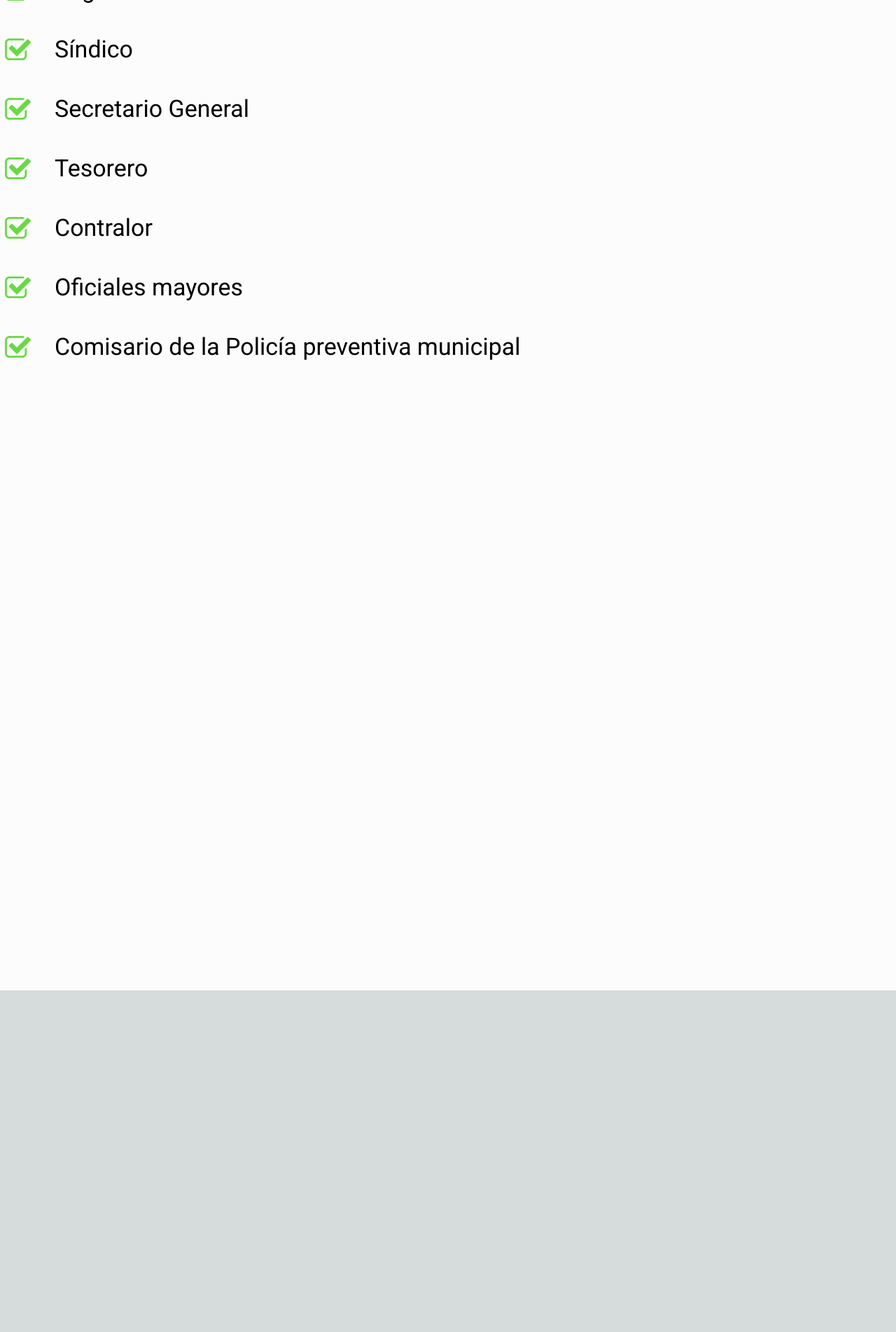
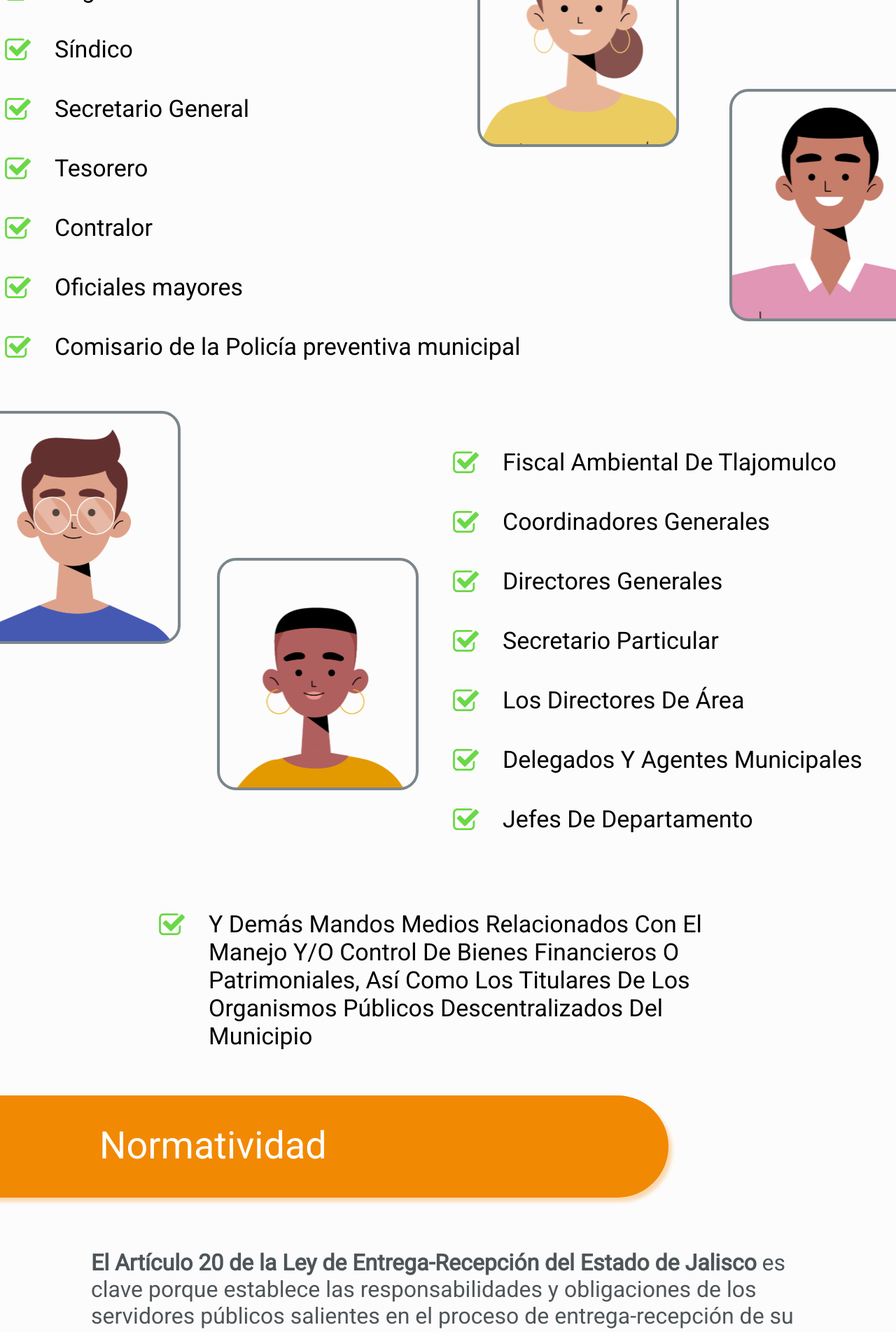
Before and after one commit to AbrahamMarquez/sier-delivery-reception, a Next.js app: page / in a window 1280 px wide. Shown: the part 1360-3263 px from the top of the page at 70% size. Before the commit the page ends 2775 px from the top, so only its background shows below. Built offline with nearby package versions, Linux system fonts and the light colour scheme.

Commit message:
cambios en tlajomulco pagina

```diff
--- a/src/components/organisms/Landing/Landing.module.scss
+++ b/src/components/organisms/Landing/Landing.module.scss
@@ -238,20 +238,171 @@
         }
         .div3 {
             grid-area: 2 / 2 / 3 / 3;
-
+            position: relative;
+            .imgFloat1{
+                position: absolute;
+                left: 40px;
+            }
+            .imgFloat2{
+                position: absolute;
+                left: 400px;
+                top: 250px;
+            }
         }
         .div4 {
             grid-area: 3 / 1 / 4 / 2;
-
+            position: relative;
+            .imgFloat1{
+                position: absolute;
+                right: 380px;
+            }
+            .imgFloat2{
+                position: absolute;
+                right: 40px;
+                top: 210px;
+            }
         }
         .div5 {
             grid-area: 3 / 2 / 4 / 3;
-
+            text-align: -webkit-left;
+            padding-top: 50px;
+            .displayFlex{
+                width: 744px;
+                display: flex;
+                margin-bottom: 34px;
+                // margin-top: 50px;
+                right: 0;
+                .img{
+                    height: 51px;
+                    width: 51px;
+                    margin-right: 27px;
+                }
+                .textBlack{
+                    text-transform: capitalize;
+                    font-family: Roboto;
+                    font-size: 34px;
+                    color: #000000;
+                    margin-top: 5px;
+                }
+            }
         }
         .div6 {
             grid-area: 4 / 1 / 5 / 3;
+            .displayFlex{
+                padding: 0 220px;
+                display: flex;
+                margin-bottom: 34px;
+                .img{
+                    height: 51px;
+                    width: 51px;
+                    margin-right: 27px;
+                }
+                .textBlack{
+                    text-transform: capitalize;
+                    font-family: Roboto;
+                    font-size: 34px;
+                    color: #000000;
+                    margin-top: 5px;
+                }
+            }
+        }
+    }
 
+    .colorBalls{
+        // padding: 200px;
+        background-color: #fcfcfc;
+        .div1 {
+            padding-top: 150px;
+            height: 300px;
+            position: relative;
+            .divYellow{
+                position: absolute;
+                left: -74px;
+                width: 1029px;
+                height: 146px;
+                border-radius: 100px;
+                background-color: #f28902;
+                box-shadow: 5px 6px 5px rgba(242,137,2,0.3);
+            }
+            .text{
+                position: absolute;
+                left: 142px;
+                color: white;
+                font-family: Roboto;
+                font-size: 54px;
+                margin-top: 40px;
+            }
         }
+        .textBig{
+            padding: 70px 130px 90px;
+            font-family: Roboto;
+            font-size: 32px;
+            color: #4e5559;
+            span{
+                font-weight: bold;
+            }
+        }
+        .pt0{
+            padding-top: 0px;
+        }
+        .colors_container{
+            max-width: 1600px;
+            width: 100%;
+            // width: 1611px;
+            height: 981px;
+            // background-size: cover;
+            display: flex;
+            position: absolute;
+            background-color: #fcfcfc;
+            // margin-top: -4px;
+            // border-radius: 0 0 10px 10px;
+            // overflow: hidden;
+            div{
+                position: absolute;
+                border-radius: 100%;
+            }
+            .red{
+                top: 0;
+                right: 0;
+                background-color: #fa475a;
+                width: 576px;
+                height: 575px;
+                box-shadow: 0px 13px 5px rgba(250,71,90,0.3);
+            }
+            .grey{
+                top: 20px;
+                left: 50px;
+                background-color: #7b868c;
+                width: 378px;
+                height: 377px;
+                box-shadow: 5px 6px 5px rgba(123,134,140,0.3);
+            }
+            .blue{
+                bottom: 0;
+                left: 0;
+                background-color: #36b1cd;
+                width: 483px;
+                height: 475px;
+                box-shadow: 0px 13px 5px rgba(54,177,205,0.3);
+            }
+            .yellow{
+                top: 500px;
+                right: 190px;
+                background-color: #f28902;
+                width: 415px;
+                height: 415px;
+                box-shadow: 5px 8px 5px rgba(242,137,2,0.3);
+            }
+            .green{
+                top: 100px;
+                right: 520px;
+                background-color: #6bd847;
+                width: 737px;
+                height: 737px;
+                box-shadow: 5px 6px 5px rgba(107,216,71,0.3);
+            }
+        }
+
     }
 }
 
--- a/src/components/organisms/Landing/Landing.tsx
+++ b/src/components/organisms/Landing/Landing.tsx
@@ -4,6 +4,10 @@ import imgOval1 from '@/../public/images/landing/Oval.svg'
 import imgOval2 from '@/../public/images/landing/Oval(1).svg'
 import imgGreen from '@/../public/images/landing/Rectangle1.svg'
 import imgCheckGreen from '@/../public/images/landing/Icon(23).svg'
+import imgOc from '@/../public/images/landing/Rectangle.svg'
+import imgOc1 from '@/../public/images/landing/Rectangle(1).svg'
+import imgOc2 from '@/../public/images/landing/Rectangle(2).svg'
+import imgOc3 from '@/../public/images/landing/Rectangle(3).svg'
 
 import Image from 'next/image'
 
@@ -121,12 +125,120 @@ export function Landing(): React.JSX.Element {
             <div className={styles.textBlack}>Comisario de la Policía preventiva municipal</div>
           </div>
         </div>
-        <div className={styles.div3}></div>
-        <div className={styles.div4}></div>
-        <div className={styles.div5}></div>
-        <div className={styles.div6}></div>
+        <div className={styles.div3}>
+          <Image
+            src={imgOc}
+            alt='ball1'
+            className={styles.imgFloat1}
+          />
+          <Image
+            src={imgOc1}
+            alt='ball1'
+            className={styles.imgFloat2}
+          />
+        </div>
+        <div className={styles.div4}>
+          <Image
+            src={imgOc2}
+            alt='ball1'
+            className={styles.imgFloat1}
+          />
+          <Image
+            src={imgOc3}
+            alt='ball1'
+            className={styles.imgFloat2}
+          />
+        </div>
+        <div className={styles.div5}>
+          <div className={styles.displayFlex}>
+            <Image
+              src={imgCheckGreen}
+              alt='ball1'
+              className={styles.img}
+            />
+            <div className={styles.textBlack}>Fiscal ambiental de Tlajomulco</div>
+          </div>
+          <div className={styles.displayFlex}>
+            <Image
+              src={imgCheckGreen}
+              alt='ball1'
+              className={styles.img}
+            />
+            <div className={styles.textBlack}>Coordinadores Generales</div>
+          </div>
+          <div className={styles.displayFlex}>
+            <Image
+              src={imgCheckGreen}
+              alt='ball1'
+              className={styles.img}
+            />
+            <div className={styles.textBlack}>Directores Generales</div>
+          </div>
+          <div className={styles.displayFlex}>
+            <Image
+              src={imgCheckGreen}
+              alt='ball1'
+              className={styles.img}
+            />
+            <div className={styles.textBlack}>secretario particular</div>
+          </div>
+          <div className={styles.displayFlex}>
+            <Image
+              src={imgCheckGreen}
+              alt='ball1'
+              className={styles.img}
+            />
+            <div className={styles.textBlack}>los directores de Área</div>
+          </div>
+          <div className={styles.displayFlex}>
+            <Image
+              src={imgCheckGreen}
+              alt='ball1'
+              className={styles.img}
+            />
+            <div className={styles.textBlack}>delegados y agentes municipales</div>
+          </div>
+          <div className={styles.displayFlex}>
+            <Image
+              src={imgCheckGreen}
+              alt='ball1'
+              className={styles.img}
+            />
+            <div className={styles.textBlack}>jefes de departamento</div>
+          </div>
+        </div>
+        <div className={styles.div6}>
+          <div className={styles.displayFlex}>
+            <Image
+              src={imgCheckGreen}
+              alt='ball1'
+              className={styles.img}
+            />
+            <div className={styles.textBlack}>
+              Y demás mandos medios relacionados con el manejo y/o control de bienes financieros o patrimoniales, así como los Titulares de los Organismos Públicos Descentralizados del Municipio
+            </div>
+          </div>
+        </div>
       </div>
-      <div></div>
+      <div className={styles.colorBalls}>
+        <div className={styles.div1}>
+          <div className={styles.divYellow}></div>
+          <div className={styles.text}>Normatividad</div>
+        </div>
+        <div className={styles.textBig}>
+          <span>El Artículo 20 de la Ley de Entrega-Recepción del Estado de Jalisco</span> es clave porque establece las responsabilidades y obligaciones de los servidores públicos salientes en el proceso de entrega-recepción de su gestión.
+        </div>
+        <div className={styles.textBig + ' ' + styles.pt0}>
+          Aquí están los puntos más importantes:
+        </div>
+        <div className={styles.colors_container}>
+          <div className={styles.green}></div>
+          <div className={styles.red}></div>
+          <div className={styles.yellow}></div>
+          <div className={styles.blue}></div>
+          <div className={styles.grey}></div>
+        </div>
+      </div>
       <div></div>
       <div></div>
     </div>
```
